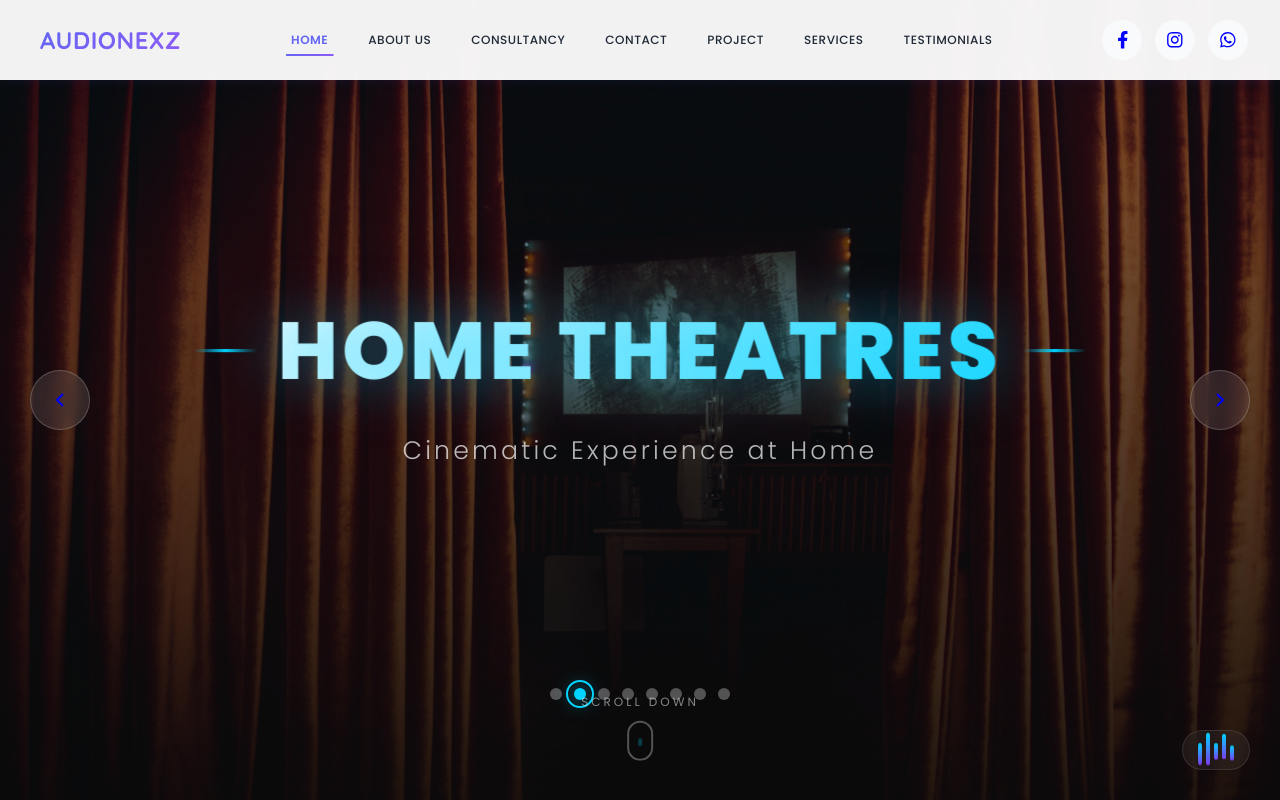
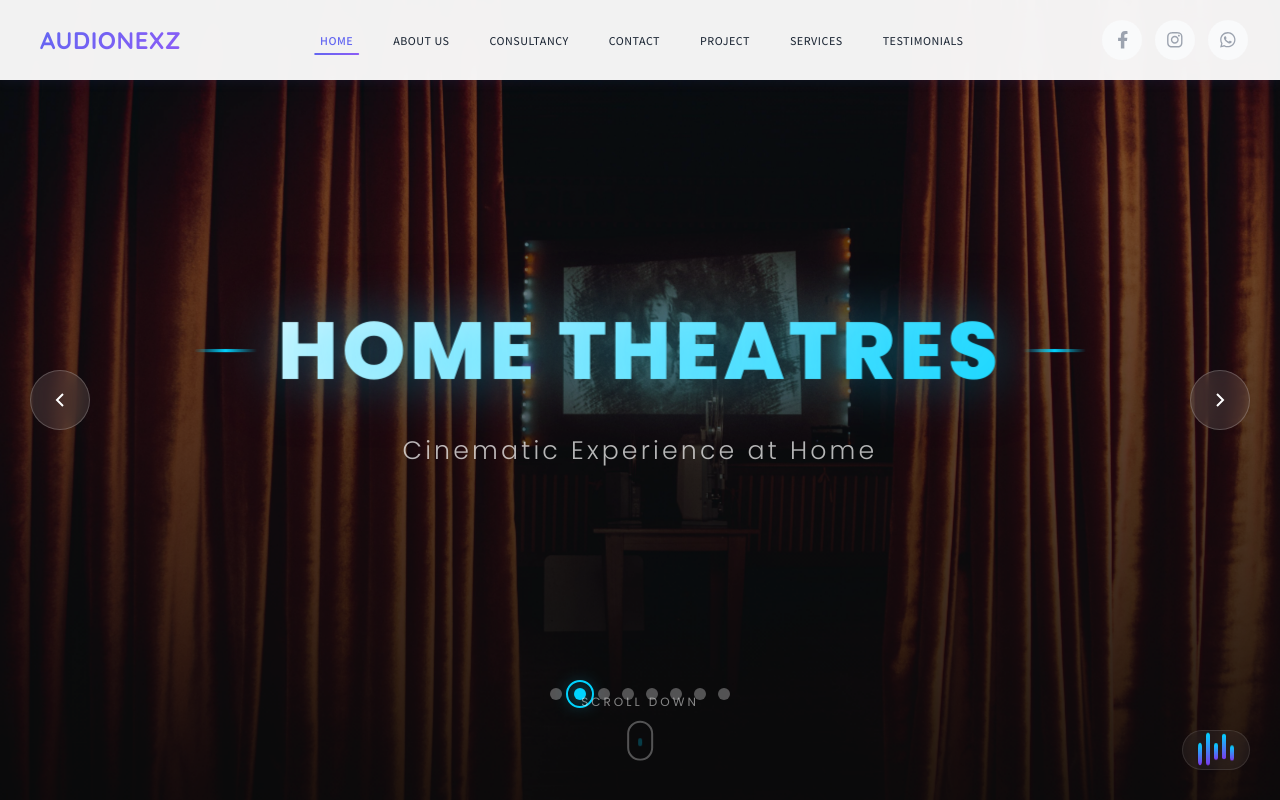
Before and after one commit to Shubhamzio/audionexz-cicd, a React (Vite) app: page / in a window 1280 px wide. Shown: the top 800 px of the page. Built offline with nearby package versions, Linux system fonts and the light colour scheme.

Commit message:
commit for the changes initially

```diff
--- a/src/index.css
+++ b/src/index.css
@@ -2,6 +2,6 @@
   margin:0;
   padding:0;
   box-sizing: border-box;
-  color: blue;
-  font-family: 'Poppins', sans-serif;
+
+
 }
```
